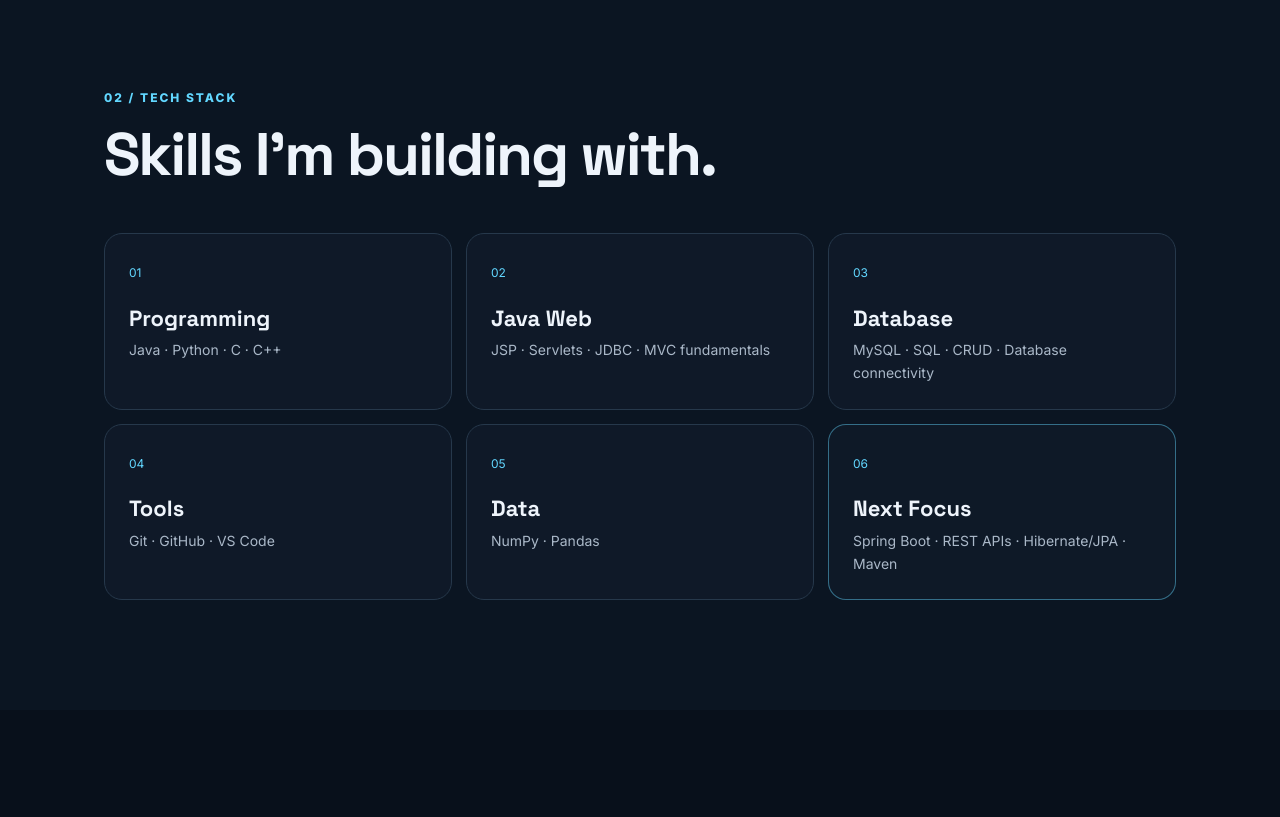
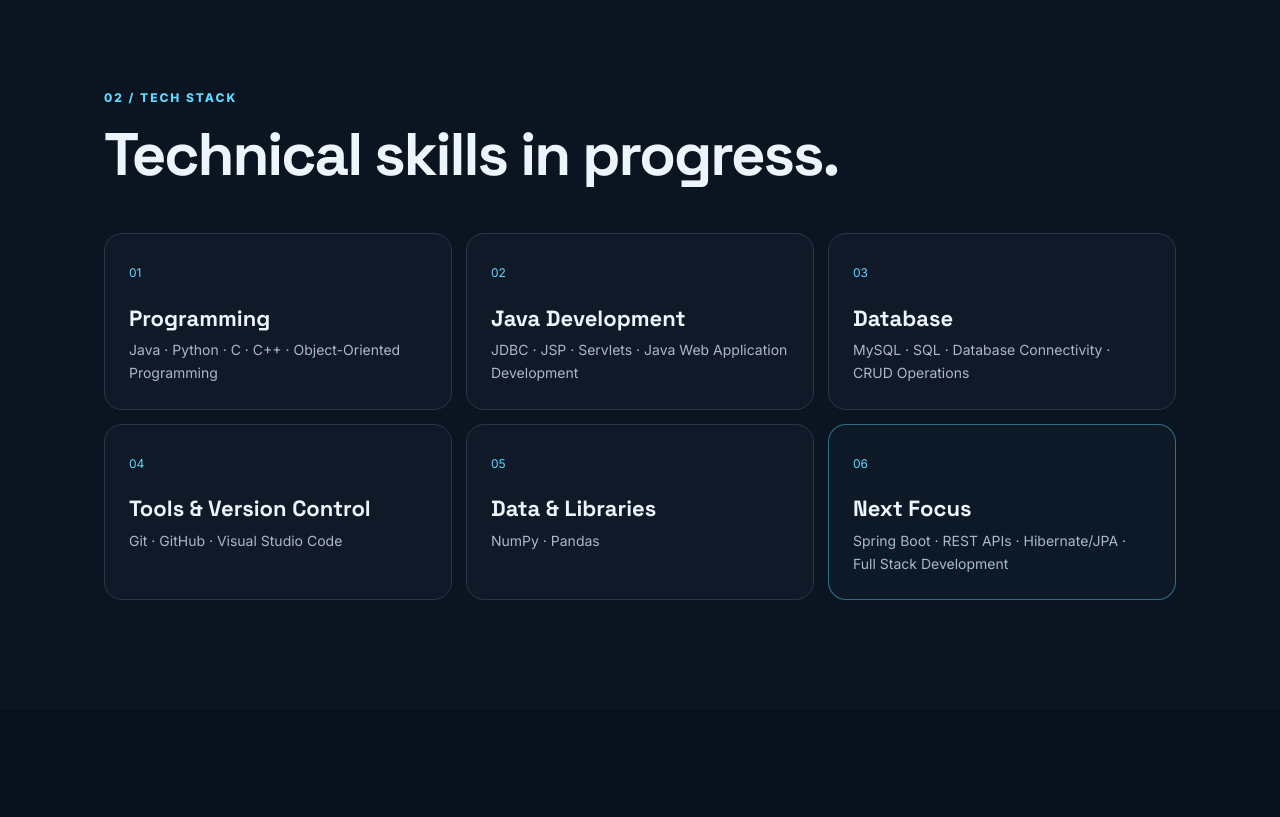
Before and after one commit to MOUNIKAC9353/mounika-c-portfolio, a plain HTML site: page index.html in a window 1280 px wide. Shown: the part 1840-2657 px from the top of the page. Drawn offline with Linux system fonts and the light colour scheme.

Commit message:
Update skills section with detailed descriptions

```diff
--- a/index.html
+++ b/index.html
@@ -107,15 +107,44 @@
     <section id="skills" class="section muted-section">
       <div class="section-heading reveal">
         <p class="eyebrow">02 / TECH STACK</p>
-        <h2>Skills I’m building with.</h2>
+        <h2>Technical skills in progress.</h2>
       </div>
       <div class="skill-grid">
-        <article class="skill-card reveal"><span>01</span><h3>Programming</h3><p>Java · Python · C · C++</p></article>
-        <article class="skill-card reveal"><span>02</span><h3>Java Web</h3><p>JSP · Servlets · JDBC · MVC fundamentals</p></article>
-        <article class="skill-card reveal"><span>03</span><h3>Database</h3><p>MySQL · SQL · CRUD · Database connectivity</p></article>
-        <article class="skill-card reveal"><span>04</span><h3>Tools</h3><p>Git · GitHub · VS Code</p></article>
-        <article class="skill-card reveal"><span>05</span><h3>Data</h3><p>NumPy · Pandas</p></article>
-        <article class="skill-card learning reveal"><span>06</span><h3>Next Focus</h3><p>Spring Boot · REST APIs · Hibernate/JPA · Maven</p></article>
+      <article class="skill-card reveal">
+    <span>01</span>
+    <h3>Programming</h3>
+    <p>Java · Python · C · C++ · Object-Oriented Programming</p>
+</article>
+
+<article class="skill-card reveal">
+    <span>02</span>
+    <h3>Java Development</h3>
+    <p>JDBC · JSP · Servlets · Java Web Application Development</p>
+</article>
+
+<article class="skill-card reveal">
+    <span>03</span>
+    <h3>Database</h3>
+    <p>MySQL · SQL · Database Connectivity · CRUD Operations</p>
+</article>
+
+<article class="skill-card reveal">
+    <span>04</span>
+    <h3>Tools & Version Control</h3>
+    <p>Git · GitHub · Visual Studio Code</p>
+</article>
+
+<article class="skill-card reveal">
+    <span>05</span>
+    <h3>Data & Libraries</h3>
+    <p>NumPy · Pandas</p>
+</article>
+
+<article class="skill-card learning reveal">
+    <span>06</span>
+    <h3>Next Focus</h3>
+    <p>Spring Boot · REST APIs · Hibernate/JPA · Full Stack Development</p>
+</article>
       </div>
     </section>
 
```
